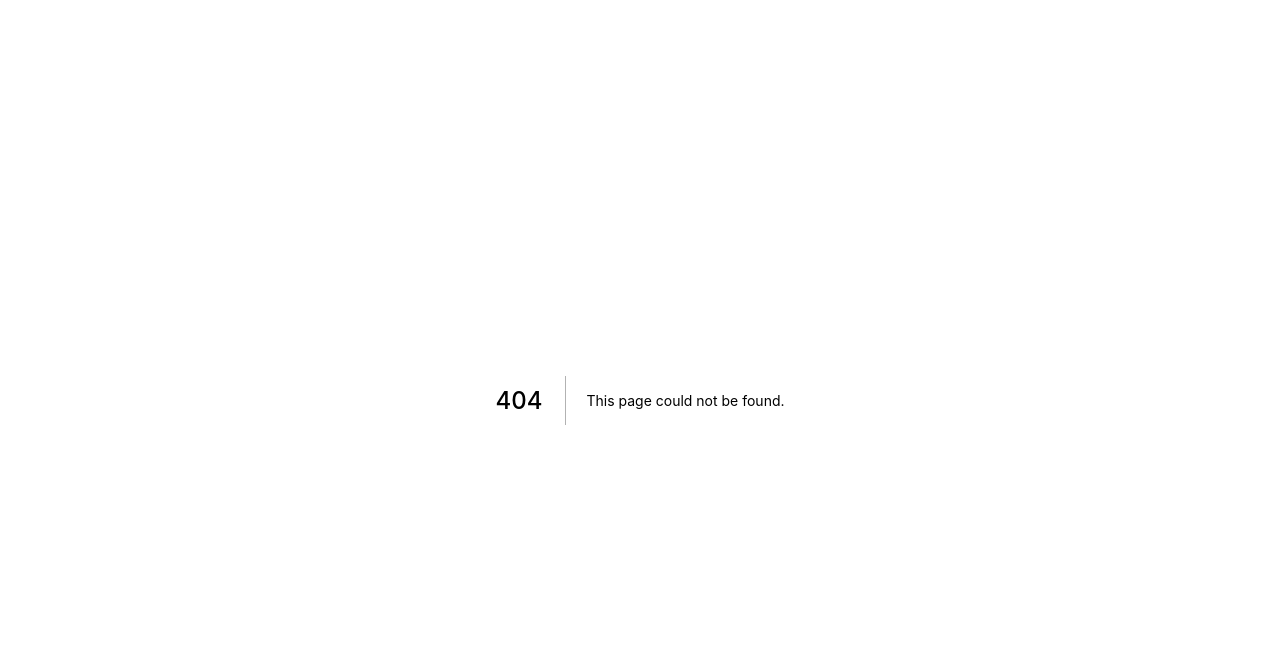
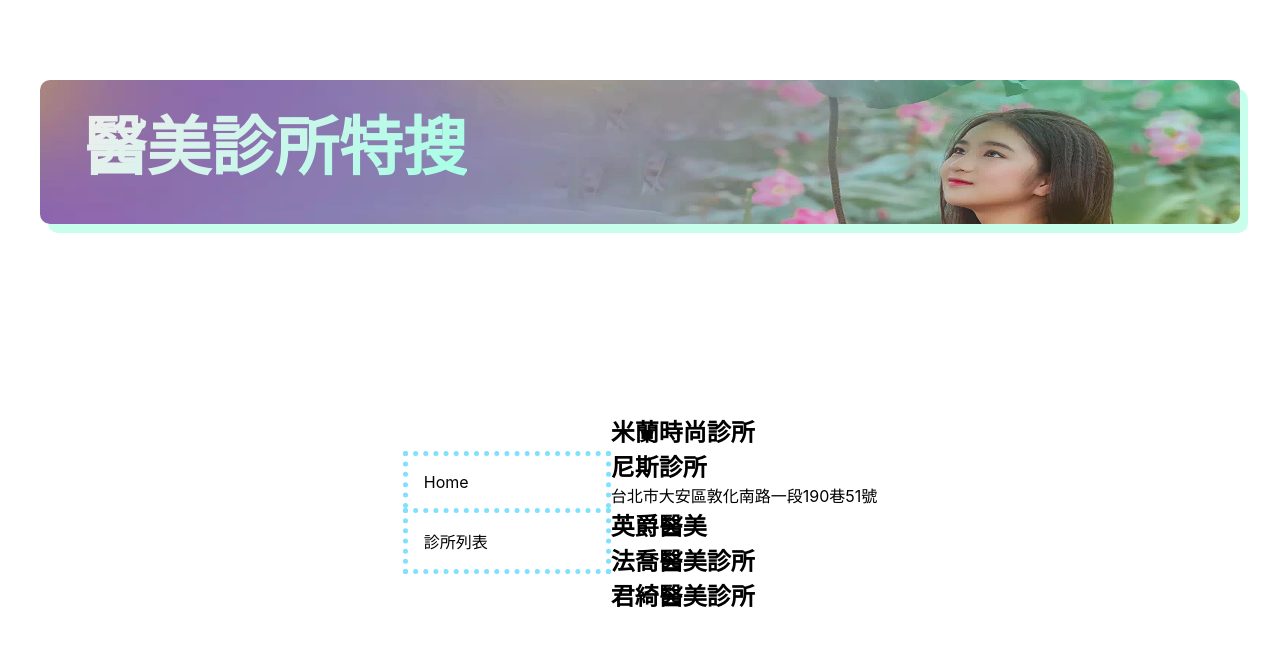
Before and after one commit to catsheue/nextjs-beauty, a Next.js app: page /clinics in a window 1280 px wide. Before the commit this address had no page. Shown: the top 646 px of the page. Built offline with nearby package versions, Linux system fonts and the light colour scheme.

Commit message:
[Add] clinics

```diff
--- /dev/null
+++ b/clinics.js
@@ -0,0 +1,29 @@
+export const clinicList = [
+  {
+    name: "米蘭時尚診所",
+    district: ["Taipei"],
+    services: ["皮秒雷射", "隆乳", "自體脂肪隆乳", "酷思塑平", "EMSCULPT"],
+    link: "https://www.niceclinic.com.tw/?language=zh_tw",
+  },
+  {
+    name: "尼斯診所",
+    district: ["Taipei"],
+    link: "https://wbeauty.com.tw/index.php",
+    address: "台北市大安區敦化南路一段190巷51號",
+  },
+  {
+    name: "英爵醫美",
+    district: ["Taipei"],
+    link: "https://wbeauty.com.tw/index.php",
+  },
+  {
+    name: "法喬醫美診所",
+    district: ["Taipei", "Taichung", "Kaohsiung"],
+    link: "https://www.facharming.com/",
+  },
+  {
+    name: "君綺醫美診所",
+    district: ["Taipei", "Taichung", "Kaohsiung", "Taoyuan"],
+    link: "https://www.jing-chi.com.tw/",
+  },
+];
--- a/components/Navbar.js
+++ b/components/Navbar.js
@@ -11,11 +11,7 @@ export function Navbar() {
             <a>Home</a>
           </Link>
         </li>
-        <li className={styles.navItem}>
-          <Link href="/about">
-            <a>About Us</a>
-          </Link>
-        </li>
+
         <li className={styles.navItem}>
           <Link href="/clinics">
             <a>診所列表</a>
--- /dev/null
+++ b/pages/clinics.js
@@ -0,0 +1,43 @@
+import Head from "next/head";
+import styles from "../styles/Home.module.css";
+
+import Image from "next/image";
+import { Navbar } from "../components/Navbar";
+import { clinicList } from "../clinics";
+
+export default function Home() {
+  return (
+    <div className={styles.container}>
+      <Head>
+        <title>Create Next App</title>
+        <link rel="icon" href="/favicon.ico" />
+        <link rel="preconnect" href="https://fonts.gstatic.com" />
+        <link
+          href="https://fonts.googleapis.com/css2?family=Noto+Serif+TC&display=swap"
+          rel="stylesheet"
+        />
+      </Head>
+
+      <main className={styles.main}>
+        <div className={styles.titleContainer}>
+          <Image src="/images/mainvisual.webp" width="1920px" height="300px" />
+          <h1 className={styles.title}>醫美診所特搜</h1>
+        </div>
+
+        <div className={styles.grid}>
+          <Navbar />
+          <div>
+            {clinicList.map(({ name, district, services, address }) => {
+              return (
+                <div>
+                  <h2>{name}</h2>
+                  <p>{address}</p>
+                </div>
+              );
+            })}
+          </div>
+        </div>
+      </main>
+    </div>
+  );
+}
```
